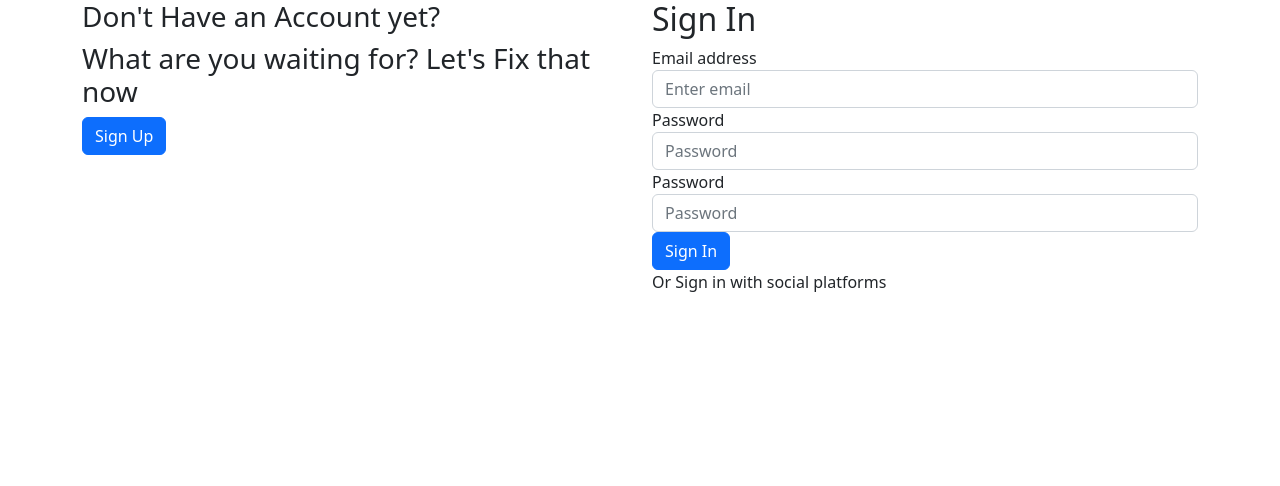
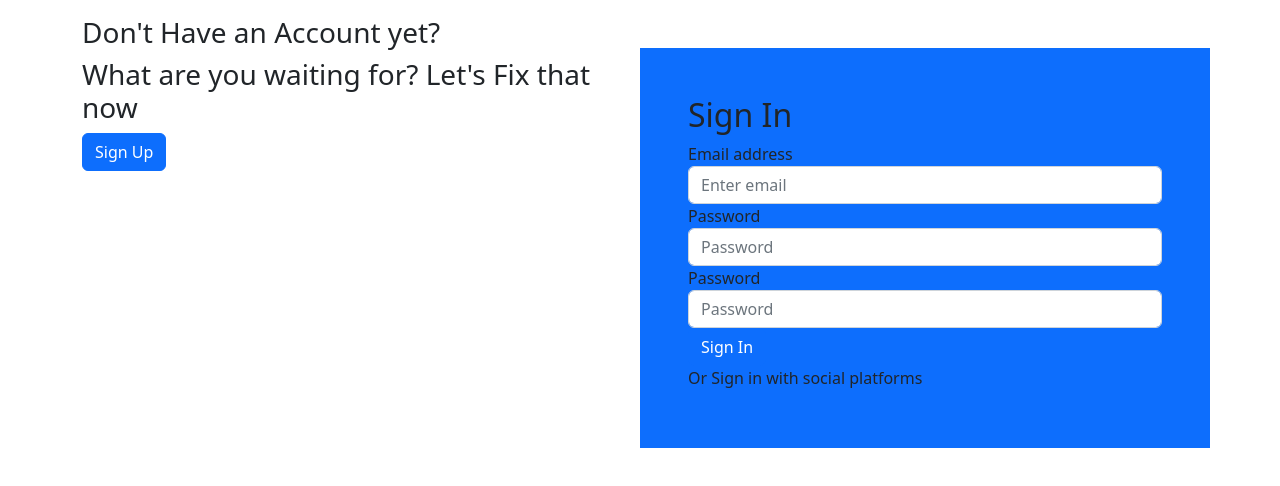
Before and after one commit to Navi-beep/Group-5-project-double-tap-CRM, a plain HTML site: page Sign-in page/signinpage.html in a window 1280 px wide. Drawn offline with nearby package versions, Linux system fonts and the light colour scheme.

Commit message:
changed sign in margin and padding

```diff
--- a/Sign-in page/signinpage.css
+++ b/Sign-in page/signinpage.css
@@ -1,4 +1,3 @@
 .container {
     display: flex;
-
 }
--- a/Sign-in page/signinpage.html
+++ b/Sign-in page/signinpage.html
@@ -13,7 +13,7 @@
     <div class="container">
             <!--right half-->
         <div class="row">
-            <div class="signin col order-last col-6">
+            <div class="signin col order-last col-6 bg-primary mt-5 p-5" style="height: 400px;">
                 <form class="signaccount">
                     <div class="form1">
                       <h2>Sign In</h2>
@@ -34,7 +34,7 @@
             </div>
 
             <!--left half-->
-            <div class="left-side col col-6">
+            <div class="left-side col col-6 mt-3">
                 <div class="message"></div>
                 <h3>Don't Have an Account yet?</h3>
                 <h3>What are you waiting for? Let's Fix that now</h3>
```
